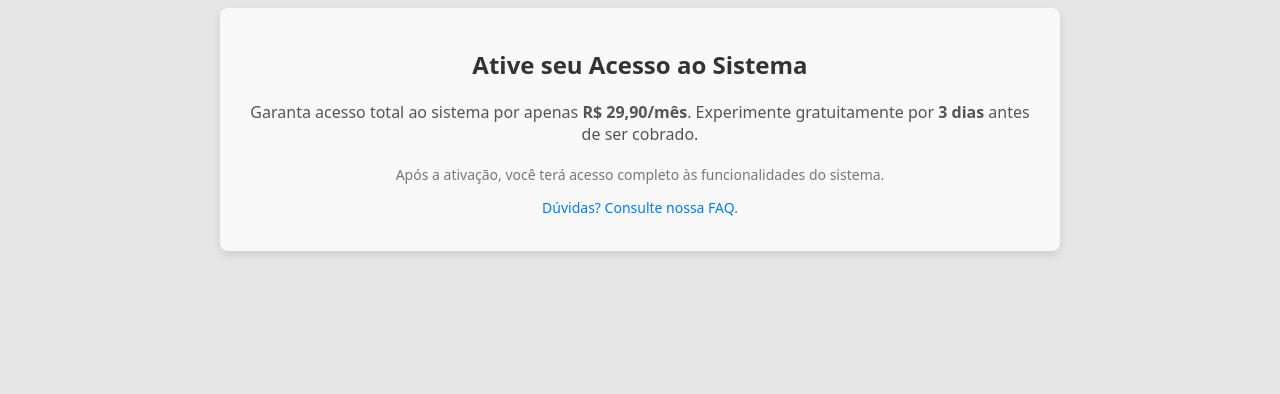
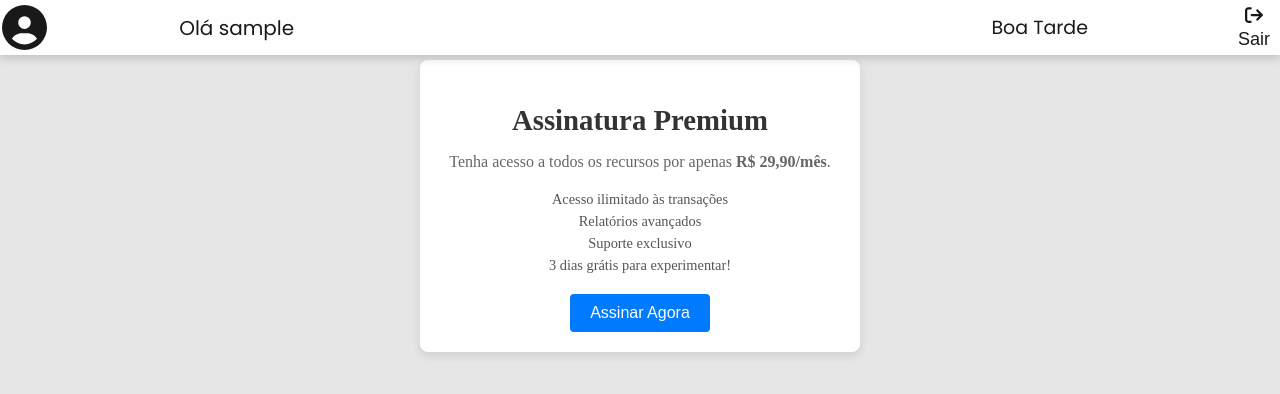
Before and after one commit to Nexusf1re/AbreusFinancial-FrontEnd, a React (Create React App) app: page /payment in a window 1280 px wide. Shown: the top 394 px of the page. Built offline with nearby package versions, Linux system fonts and the light colour scheme; no server answers; sample sign-in values are in the browser's storage.

Commit message:
working in progress STRIPE

```diff
--- a/src/App.js
+++ b/src/App.js
@@ -10,10 +10,10 @@ import Config from './pages/Config/Config';
 import ToastConfig from './components/ToastConfig/ToastConfig';
 import useAuth from './hooks/useAuth';
 import ResetPass from './pages/ResetPass/ResetPass';
-import Payment from './pages/Payment/Payment'
+import Payment from './pages/Payment/Payment';
 
 function App() {
-  const { isLoggedIn, handleLogin, handleLogout } = useAuth();
+  const { isLoggedIn, hasValidSubscription, handleLogin, handleLogout } = useAuth();
 
   return (
     <Router>
@@ -22,12 +22,27 @@ function App() {
       <Routes>
         <Route path="/" element={<Login onLogin={handleLogin} />} />
         <Route path="/sign-up" element={<SignUp />} />
-        <Route path="/home" element={isLoggedIn ? <Home onLogout={handleLogout} /> : <Navigate to="/" />} />
-        <Route path="/form" element={isLoggedIn ? <Form /> : <Navigate to="/" />} />
-        <Route path="/transactions" element={isLoggedIn ? <Transactions /> : <Navigate to="/" />} />
-        <Route path="/config" element={isLoggedIn ? <Config /> : <Navigate to="/" />} />
+        <Route
+          path="/home"
+          element={isLoggedIn ? (hasValidSubscription ? <Home onLogout={handleLogout} /> : <Navigate to="/payment" />) : <Navigate to="/" />}
+        />
+        <Route
+          path="/form"
+          element={isLoggedIn ? (hasValidSubscription ? <Form /> : <Navigate to="/payment" />) : <Navigate to="/" />}
+        />
+        <Route
+          path="/transactions"
+          element={isLoggedIn ? (hasValidSubscription ? <Transactions /> : <Navigate to="/payment" />) : <Navigate to="/" />}
+        />
+        <Route
+          path="/config"
+          element={isLoggedIn ? (hasValidSubscription ? <Config /> : <Navigate to="/payment" />) : <Navigate to="/" />}
+        />
         <Route path="/reset-password" element={<ResetPass />} />
-        <Route path="/payment" element={isLoggedIn ? <Payment /> : <Navigate to="/" />} />
+        <Route
+          path="/payment"
+          element={isLoggedIn ? <Payment /> : <Navigate to="/" />}
+        />
       </Routes>
     </Router>
   );
--- a/src/hooks/useAuth.js
+++ b/src/hooks/useAuth.js
@@ -1,13 +1,29 @@
 import { useState, useEffect } from 'react';
 import { isAuthenticated } from '../services/authService';
+import { checkSubscriptionStatus } from '../services/subscriptionService';
 
 const useAuth = () => {
   const [isLoggedIn, setIsLoggedIn] = useState(isAuthenticated());
+  const [hasValidSubscription, setHasValidSubscription] = useState(false);
 
   useEffect(() => {
-    const authStatus = isAuthenticated();
-    setIsLoggedIn(authStatus);
-  }, []);
+    const checkStatus = async () => {
+      if (isLoggedIn) {
+        try {
+          const subscriptionStatus = await checkSubscriptionStatus();
+          setHasValidSubscription(subscriptionStatus === 'active');
+        } catch (err) {
+          setHasValidSubscription(false);  // Caso haja algum erro, considera-se que a assinatura não está válida
+        }
+      }
+    };
+
+    if (isLoggedIn) {
+      checkStatus();
+    } else {
+      setHasValidSubscription(false); // Se não estiver logado, não há assinatura válida
+    }
+  }, [isLoggedIn]);
 
   const handleLogin = () => {
     setIsLoggedIn(true);
@@ -15,10 +31,12 @@ const useAuth = () => {
 
   const handleLogout = () => {
     setIsLoggedIn(false);
+    setHasValidSubscription(false);  // Limpar o estado da assinatura ao deslogar
   };
 
   return {
     isLoggedIn,
+    hasValidSubscription,
     handleLogin,
     handleLogout,
   };
--- a/src/pages/Login/Login.jsx
+++ b/src/pages/Login/Login.jsx
@@ -1,6 +1,7 @@
 import React, { useState, useEffect } from 'react';
 import { useNavigate, Link } from 'react-router-dom';
 import { login, isAuthenticated } from '../../services/authService';
+import { checkSubscriptionStatus } from '../../services/subscriptionService'; // Importa a função de verificação de assinatura
 import styles from './Login.module.css';
 import Slogan from '../../assets/Slogan.png';
 import { FaLock, FaRegEnvelope, FaEye, FaEyeSlash } from "react-icons/fa6";
@@ -28,21 +29,33 @@ const Login = ({ onLogin }) => {
     e.preventDefault();
 
     try {
-      toast.dismiss();
 
       const response = await login(Email, Password);
       localStorage.setItem('username', response.Username);
       toast.success("Login bem-sucedido!");
 
-      setTimeout(() => {
+      setTimeout(async () => {
         onLogin();
-        navigate('/home');
+
+        // Verifica o status da assinatura após o login
+        try {
+          const subscriptionStatus = await checkSubscriptionStatus();
+          if (subscriptionStatus !== 'active') {
+            // Se a assinatura não estiver ativa ou se não houver assinatura, redireciona para a página de pagamento
+            navigate('/payment');
+          } else {
+            // Caso a assinatura esteja ativa, vai para a home
+            navigate('/home');
+          }
+        } catch (error) {
+          toast.error("Erro ao verificar a assinatura ou não há cadastro de customer.");
+          navigate('/payment'); // Redireciona para a página de pagamento se houver erro na verificação
+        }
       }, 2500);
     } catch (err) {
       toast.error("Email ou senha incorretos.");
     }
   };
-
 
   const togglePasswordVisibility = () => {
     setShowPassword(!showPassword);
--- a/src/pages/Payment/Payment.jsx
+++ b/src/pages/Payment/Payment.jsx
@@ -1,54 +1,78 @@
-import React, { useEffect } from 'react';
-import styles from './Payment.module.css';
+import React, { useState } from 'react';
+import axios from 'axios';
+import TopBar from '../../components/TopBar/TopBar';
+import styles from './Payment.module.css'; // Estilização personalizada
 
 const Payment = () => {
-  useEffect(() => {
-    // Carregar script da Stripe
-    const stripeScript = document.createElement('script');
-    stripeScript.src = "https://js.stripe.com/v3/buy-button.js";
-    stripeScript.async = true;
-    stripeScript.onload = () => {
-      console.log("Script Stripe carregado com sucesso.");
-    };
-    document.body.appendChild(stripeScript);
+  const [loading, setLoading] = useState(false);
 
-    return () => {
-      document.body.removeChild(stripeScript);
-    };
-  }, []);
+  const handleStripePayment = async () => {
+    setLoading(true);
+
+    try {
+      const token = localStorage.getItem('token');
+
+      if (!token) {
+        console.error("Token não encontrado");
+        return;
+      }
+
+      const response = await axios.post(
+        `${process.env.REACT_APP_API_URL}/stripe/create-stripe-customer`,
+        {},
+        {
+          headers: {
+            Authorization: `Bearer ${token}`,
+          },
+        }
+      );
+
+      if (response.data.customerId) {
+        const checkoutSession = await axios.post(
+          `${process.env.REACT_APP_API_URL}/stripe/create-checkout-session`,
+          {
+            customerId: response.data.customerId,
+            plan: 'prod_RH1DyFkPbpBYCL', // ID do produto
+          },
+          {
+            headers: {
+              Authorization: `Bearer ${token}`,
+            },
+          }
+        );
+
+        window.location.href = checkoutSession.data.url;
+      } else {
+        console.error("Erro ao criar cliente no Stripe");
+      }
+    } catch (error) {
+      console.error("Erro ao processar pagamento:", error);
+    } finally {
+      setLoading(false);
+    }
+  };
 
   return (
-    <div className={styles['payment-container']}>
-      {/* Cabeçalho */}
-      <div className={styles['payment-header']}>
-        <h2>Ative seu Acesso ao Sistema</h2>
-      </div>
-
-      {/* Descrição */}
-      <div className={styles['payment-description']}>
-        <p>
-          Garanta acesso total ao sistema por apenas <strong>R$ 29,90/mês</strong>.
-          Experimente gratuitamente por <strong>3 dias</strong> antes de ser cobrado.
+    <div>
+      <TopBar />
+      <div className={styles.productCard}>
+        <h2 className={styles.productTitle}>Assinatura Premium</h2>
+        <p className={styles.productDescription}>
+          Tenha acesso a todos os recursos por apenas <strong>R$ 29,90/mês</strong>.
         </p>
-      </div>
-
-      {/* Botão de Pagamento da Stripe */}
-      <div className={styles['stripe-button-container']}>
-        <stripe-buy-button
-          buy-button-id="buy_btn_1QOizlGrkVP6EhhvyUQmrFzz"
-          publishable-key="pk_test_51QNxvcGrkVP6EhhvIc4T41GOUQq89CHi1zYxKiClPKUWAQJt6Y4HpDaU4bDWPYKIoSjkEKyaxq0vDcoh0RO9moTd00YFs278RS"
+        <ul className={styles.benefitsList}>
+          <li>Acesso ilimitado às transações</li>
+          <li>Relatórios avançados</li>
+          <li>Suporte exclusivo</li>
+          <li>3 dias grátis para experimentar!</li>
+        </ul>
+        <button
+          className={styles.paymentButton}
+          onClick={handleStripePayment}
+          disabled={loading}
         >
-        </stripe-buy-button>
-      </div>
-
-      {/* Rodapé */}
-      <div className={styles['payment-footer']}>
-        <p>
-          Após a ativação, você terá acesso completo às funcionalidades do sistema.
-        </p>
-        <p>
-          <a href="/faq">Dúvidas? Consulte nossa FAQ</a>.
-        </p>
+          {loading ? 'Processando...' : 'Assinar Agora'}
+        </button>
       </div>
     </div>
   );
--- a/src/pages/Payment/Payment.module.css
+++ b/src/pages/Payment/Payment.module.css
@@ -1,39 +1,54 @@
-.payment-container {
-  max-width: 800px;
-  margin: 0 auto;
+.productCard {
+  margin: 60px auto;
+  max-width: 400px;
   padding: 20px;
-  background-color: #f9f9f9;
   border-radius: 8px;
-  box-shadow: 0 4px 8px rgba(0, 0, 0, 0.1);
+  box-shadow: 0 4px 10px rgba(0, 0, 0, 0.1);
+  background-color: #ffffff;
   text-align: center;
-  font-family: system-ui, -apple-system, BlinkMacSystemFont, 'Segoe UI', Roboto, Oxygen, Ubuntu, Cantarell, 'Open Sans', 'Helvetica Neue', sans-serif;
 }
 
-.payment-header h2 {
-  font-size: 24px;
+.productTitle {
+  font-size: 1.8rem;
   color: #333;
+  margin-bottom: 10px;
 }
 
-.payment-description p {
-  margin: 10px 0;
-  font-size: 16px;
-  color: #555;
+.productDescription {
+  font-size: 1rem;
+  color: #666;
+  margin-bottom: 20px;
 }
 
-.stripe-button-container {
-  margin: 20px 0;
+.benefitsList {
+  list-style: none;
+  padding: 0;
+  margin-bottom: 20px;
 }
 
-.payment-footer p {
-  font-size: 14px;
-  color: #777;
+.benefitsList li {
+  font-size: 0.9rem;
+  color: #555;
+  margin: 5px 0;
 }
 
-.payment-footer a {
-  color: #007bff;
-  text-decoration: none;
+.paymentButton {
+  display: inline-block;
+  padding: 10px 20px;
+  font-size: 1rem;
+  color: #fff;
+  background-color: #007bff;
+  border: none;
+  border-radius: 4px;
+  cursor: pointer;
+  transition: background-color 0.3s ease;
 }
 
-.payment-footer a:hover {
-  text-decoration: underline;
+.paymentButton:hover {
+  background-color: #0056b3;
 }
+
+.paymentButton:disabled {
+  background-color: #999;
+  cursor: not-allowed;
+}
```
